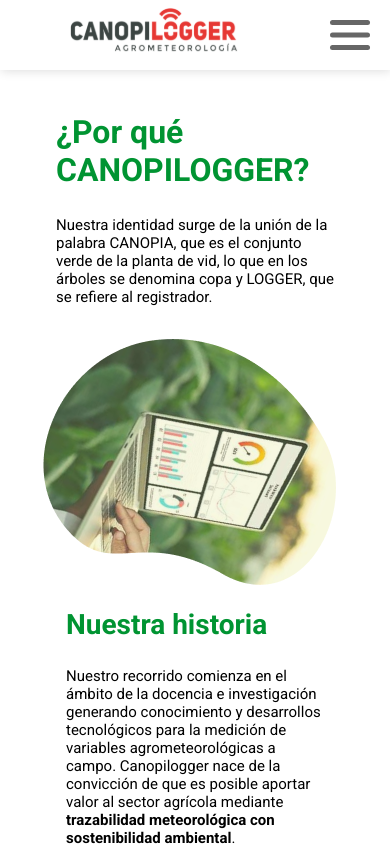
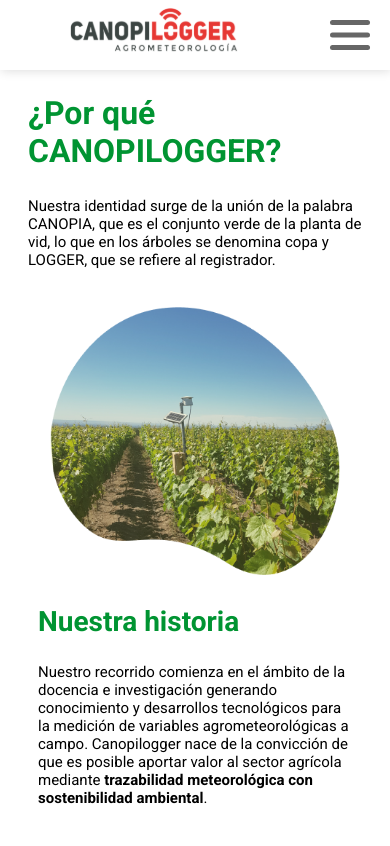
Before and after one commit to renzodemarco/canopilogger, a React (Create React App) app: page /quienes-somos in a window 390 px wide. Shown: the top 846 px of the page. Built offline with nearby package versions, Linux system fonts and the light colour scheme.

Commit message:
responsive

```diff
--- a/src/components/Footer/Footer.css
+++ b/src/components/Footer/Footer.css
@@ -1,6 +1,6 @@
 .container-footer {
-  margin-top: 5%;
-  margin-bottom: 5%;
+  margin-top: 36px;
+  margin-bottom: 46px;
   display: flex;
   justify-content: space-between;
   align-items: center;
--- a/src/components/Historia/Historia.css
+++ b/src/components/Historia/Historia.css
@@ -24,12 +24,16 @@
     .container-canopilogger {
         flex-direction: column-reverse;
     }
+    .container-img-historia img {
+        width: 100%;
+    }
 }
 
 .container-img-historia {
     display: flex;
-    width: 18.2rem;
-    height: 16.6rem;
+    width: 400px;
+    height: 398px;
+    flex-direction: column;
     justify-content: center;
     align-items: center;
 }
@@ -58,20 +62,60 @@
 }
 
 @media (max-width: 1024px) {
+    .container-historia {
+        padding: 1rem 2rem 0;
+    }
     .container-titulo-canopilogger h2 {
         font-size: 30px;
+    }
+    .container-img-historia {
+        width: 340px;
+        height: 320px;
+    }
+    .container-img-historia img {
+        width: 280px;
+    }
+}
+
+@media (max-width: 860px) {
+    .container-img-historia {
+        width: 260px;
+    }
+    .container-img-historia img {
+        width: 280px;
     }
 }
 
 @media (max-width: 680px) {
+    .container-historia {
+        margin-top: 10px;
+    }
     .container-titulo-canopilogger h2 {
         font-size: 28px;
+    }
+    .container-img-historia img {
+        width: 220px;
+    }
+}
+
+@media (max-width: 580px) {
+    .container-img-historia {
+        height: 300px;
+    }
+    .container-img-historia img {
+        width: 320px;
     }
 }
 
 @media (max-width: 414px) {
     .container-titulo-canopilogger h2 {
         font-size: 32px;
+    }
+    .container-img-historia {
+        height: 260px;
+    }
+    .container-img-historia img {
+        width: 290px;
     }
 }
 
--- a/src/components/QuienesSomos/QuienesSomos.jsx
+++ b/src/components/QuienesSomos/QuienesSomos.jsx
@@ -5,7 +5,7 @@
 
 function QuienesSomos() {
   return (
-    <div className="container-quienessomos" id="sobre-nosotras">
+    <div className="container-quienessomos">
       <div className='container-img-quienessomos'>
         <img src={img} alt='imagen ilustrtiva'></img>
       </div>
```
Also changed, not shown: src/assets/historia.png.
